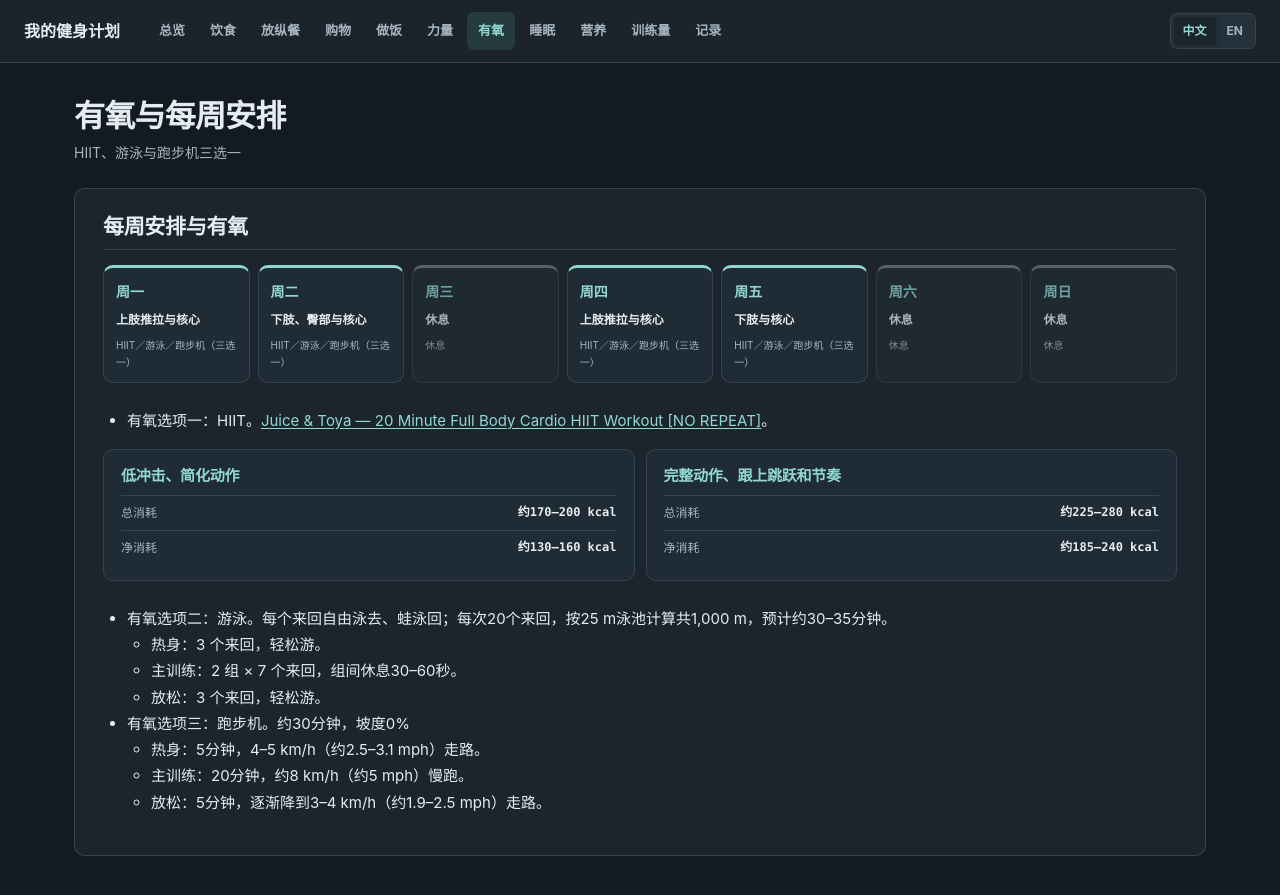
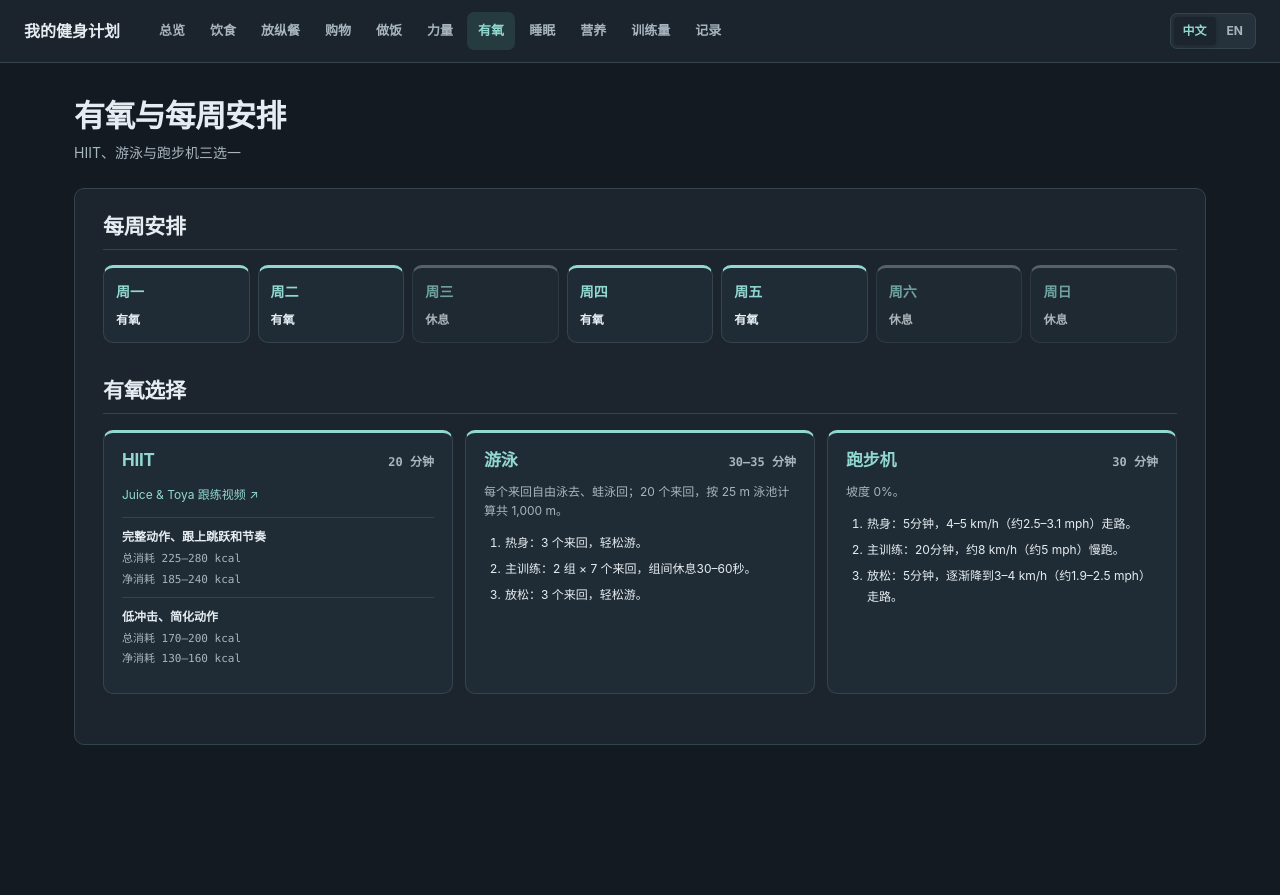
Before and after one commit to yunhaixiang/fitness, a Jekyll site: the page built from cardio.md, in a window 1280 px wide and 936 px high. Shown: the top 895 px of the window. Built offline with Jekyll 4.4.1, drawn with Linux system fonts in a browser that asks for light colours.

Commit message:
Simplify cardio plan and show three options as cards

```diff
--- a/_includes/cardio-weekly-table.html
+++ b/_includes/cardio-weekly-table.html
@@ -3,46 +3,17 @@
 <thead>
 <tr>
 <th>星期</th>
-<th>力量训练</th>
 <th>有氧</th>
 </tr>
 </thead>
 <tbody>
-<tr>
-<td>周一</td>
-<td>上肢推拉与核心</td>
-<td>HIIT／游泳／跑步机（三选一）</td>
-</tr>
-<tr>
-<td>周二</td>
-<td>下肢、臀部与核心</td>
-<td>HIIT／游泳／跑步机（三选一）</td>
-</tr>
-<tr>
-<td>周三</td>
-<td>休息</td>
-<td>休息</td>
-</tr>
-<tr>
-<td>周四</td>
-<td>上肢推拉与核心</td>
-<td>HIIT／游泳／跑步机（三选一）</td>
-</tr>
-<tr>
-<td>周五</td>
-<td>下肢与核心</td>
-<td>HIIT／游泳／跑步机（三选一）</td>
-</tr>
-<tr>
-<td>周六</td>
-<td>休息</td>
-<td>休息</td>
-</tr>
-<tr>
-<td>周日</td>
-<td>休息</td>
-<td>休息</td>
-</tr>
+<tr data-cardio="active"><td>周一</td><td>有氧</td></tr>
+<tr data-cardio="active"><td>周二</td><td>有氧</td></tr>
+<tr data-cardio="rest"><td>周三</td><td>休息</td></tr>
+<tr data-cardio="active"><td>周四</td><td>有氧</td></tr>
+<tr data-cardio="active"><td>周五</td><td>有氧</td></tr>
+<tr data-cardio="rest"><td>周六</td><td>休息</td></tr>
+<tr data-cardio="rest"><td>周日</td><td>休息</td></tr>
 </tbody>
 </table>
 </div>
--- a/assets/i18n.js
+++ b/assets/i18n.js
@@ -79,6 +79,11 @@
     '腹直肌；侧腹辅助': 'rectus abdominis; obliques (secondary)',
     '有氧与每周安排': 'Cardio & weekly schedule', 'HIIT、游泳与跑步机三选一': 'Choose HIIT, swimming or treadmill',
     '每周安排与有氧': 'Weekly training schedule & cardio',
+    '每周安排': 'Weekly plan', '有氧选择': 'Cardio options',
+    'Juice & Toya 跟练视频 ↗': 'Juice & Toya workout video ↗',
+    '总消耗': 'Gross burn', '净消耗': 'Net burn',
+    '每个来回自由泳去、蛙泳回；20 个来回，按 25 m 泳池计算共 1,000 m。': 'Swim freestyle out and breaststroke back for each lap. Twenty laps in a 25 m pool total 1,000 m.',
+    '坡度 0%。': '0% incline.',
     '有氧选项一：HIIT。': 'Cardio option 1: HIIT.',
     '有氧选项二：游泳。每个来回自由泳去、蛙泳回；每次20个来回，按25 m泳池计算共1,000 m，预计约30–35分钟。': 'Cardio option 2: swimming. Swim freestyle out and breaststroke back for each lap. Twenty laps in a 25 m pool total 1,000 m, about 30–35 minutes.',
     '有氧选项三：跑步机。约30分钟，坡度0%': 'Cardio option 3: treadmill. About 30 minutes at 0% incline.',
@@ -326,7 +331,7 @@
     '类型': 'Type', '基础代谢': 'Resting metabolic rate', '合计': 'Total',
     '钠': 'Sodium', '钙': 'Calcium', '铁': 'Iron', '钾': 'Potassium', '碘': 'Iodine',
     '纤维': 'Fibre', '脂肪': 'Fat', '胆固醇': 'Cholesterol',
-    '在家': 'Home', '健身馆': 'Gym', '休息': 'Rest', '上肢推拉与核心': 'Upper-body push/pull & core',
+    '在家': 'Home', '健身馆': 'Gym', '休息': 'Rest', '训练': 'Training', '上肢推拉与核心': 'Upper-body push/pull & core',
     '下肢、臀部与核心': 'Lower body, glutes & core', '下肢与核心': 'Lower body & core',
     'HIIT／游泳／跑步机（三选一）': 'HIIT / swim / treadmill (choose one)',
     '游泳': 'Swimming', '跑步机': 'Treadmill',
--- a/assets/site.css
+++ b/assets/site.css
@@ -254,11 +254,6 @@ img{max-width:100%;height:auto}
 .visual-day-card.is-rest{border-top-color:#6e7b85;opacity:.7}
 .visual-day-name{font-size:14px;color:var(--accent)}
 .visual-day-card span{font-size:12px;font-weight:650}
-.visual-day-card small{font-size:10px;color:var(--muted)}
-.visual-hiit-card h3{color:var(--accent)}
-.visual-hiit-metric{display:flex;justify-content:space-between;gap:10px;padding:7px 0;border-top:1px solid var(--line);font-size:12px}
-.visual-hiit-metric span{color:var(--muted)}
-.visual-hiit-metric strong{font-family:ui-monospace,SFMono-Regular,Menlo,monospace}
 .visual-timeline{list-style:none!important;padding:0 0 0 24px!important;margin:15px 0 29px!important;border-left:2px solid #426863}
 .visual-timeline-item{position:relative;display:grid;grid-template-columns:125px minmax(0,1fr);gap:12px;padding:0 0 22px 17px}
 .visual-timeline-item:last-child{padding-bottom:0}
@@ -336,3 +331,18 @@ img{max-width:100%;height:auto}
 .nutrition-key-deficit strong{color:#e5bc78}
 @media(max-width:760px){.nutrition-overview-main{grid-template-columns:1fr;gap:20px}}
 @media(max-width:420px){.nutrition-overview{padding:17px}.nutrition-key-row strong{font-size:17px}}
+
+.cardio-option-grid{display:grid;grid-template-columns:repeat(3,minmax(0,1fr));gap:12px;margin:16px 0 26px}
+.cardio-option-card{min-width:0;background:#202c35;border:1px solid var(--line);border-radius:10px;padding:16px 18px;border-top:3px solid var(--accent)}
+.cardio-option-head{display:flex;align-items:baseline;justify-content:space-between;gap:12px;margin-bottom:10px}
+.cardio-option-head h3{font-size:17px!important;line-height:1.3!important;margin:0!important;padding:0!important;border:0!important;color:var(--accent)}
+.cardio-option-head span{font:650 12px/1.4 ui-monospace,SFMono-Regular,Menlo,monospace;color:var(--muted);white-space:nowrap}
+.cardio-option-card p{font-size:12px;line-height:1.6;margin:0 0 12px!important;color:var(--muted)}
+.cardio-option-link{display:inline-block;margin:0 0 13px;font-size:12px;text-decoration:none}
+.cardio-option-link:hover{text-decoration:underline}
+.cardio-variant{display:grid;gap:4px;padding:9px 0;border-top:1px solid var(--line);font-size:12px}
+.cardio-variant strong{font-size:12px;font-weight:650}
+.cardio-variant span{font:11px/1.5 ui-monospace,SFMono-Regular,Menlo,monospace;color:var(--muted)}
+.cardio-option-card ol{margin:0!important;padding-left:20px!important;font-size:12px;line-height:1.65}
+.cardio-option-card li{padding-left:1px;margin:0 0 5px}
+@media(max-width:900px){.cardio-option-grid{grid-template-columns:1fr}}
--- a/assets/visual-tables.js
+++ b/assets/visual-tables.js
@@ -282,27 +282,15 @@
     document.addEventListener('visibilitychange', () => { if (!document.hidden) selectToday(); });
   }
 
-  if (page === 'cardio' && tables.length === 2) {
+  if (page === 'cardio' && tables.length === 1) {
     const week = el('div', 'visual-week-strip');
     for (const row of tables[0].tBodies[0].rows) {
-      const rest = val(row, 1) === val(row, 2);
+      const rest = row.dataset.cardio === 'rest';
       const card = el('article', `visual-card visual-day-card${rest ? ' is-rest' : ''}`);
-      card.append(el('strong', 'visual-day-name', val(row, 0)), el('span', '', val(row, 1)), el('small', '', val(row, 2)));
+      card.append(el('strong', 'visual-day-name', val(row, 0)), el('span', '', val(row, 1)));
       week.append(card);
     }
     mount(tables[0], week);
-    const options = el('div', 'visual-card-grid');
-    for (const row of tables[1].tBodies[0].rows) {
-      const card = el('article', 'visual-card visual-hiit-card');
-      card.append(el('h3', '', val(row, 0)));
-      for (const [column, zh, english] of [[1, '总消耗', 'Gross burn'], [2, '净消耗', 'Net burn']]) {
-        const metric = el('div', 'visual-hiit-metric');
-        metric.append(el('span', '', tr(zh, english)), el('strong', '', `${val(row, column)} kcal`));
-        card.append(metric);
-      }
-      options.append(card);
-    }
-    mount(tables[1], options);
   }
 
   if (page === 'sleep' && tables[0]) {
--- a/cardio.md
+++ b/cardio.md
@@ -6,52 +6,43 @@ permalink: /cardio/
 visual: true
 ---
 
-## 每周安排与有氧
-
-
-
-
+## 每周安排
 
 {% include cardio-weekly-table.html %}
 
-- 有氧选项一：HIIT。[Juice & Toya — 20 Minute Full Body Cardio HIIT Workout [NO REPEAT]](https://www.youtube.com/watch?v=M0uO8X3_tEA)。
+## 有氧选择
 
-<div class="table-wrap">
-<table class="plan-table">
-<thead>
-<tr>
-<th>跟练版本</th>
-<th style="text-align: right;">单次总消耗 kcal</th>
-<th style="text-align: right;">单次净消耗 kcal</th>
-</tr>
-</thead>
-<tbody>
-<tr>
-<td>低冲击、简化动作</td>
-<td style="text-align: right;">约170–200</td>
-<td style="text-align: right;">约130–160</td>
-</tr>
-<tr>
-<td>完整动作、跟上跳跃和节奏</td>
-<td style="text-align: right;">约225–280</td>
-<td style="text-align: right;">约185–240</td>
-</tr>
-</tbody>
-</table>
+<div class="cardio-option-grid">
+  <article class="cardio-option-card">
+    <div class="cardio-option-head"><h3>HIIT</h3><span>20 分钟</span></div>
+    <a class="cardio-option-link" href="https://www.youtube.com/watch?v=M0uO8X3_tEA" target="_blank" rel="noopener noreferrer">Juice &amp; Toya 跟练视频 ↗</a>
+    <div class="cardio-variant">
+      <strong>完整动作、跟上跳跃和节奏</strong>
+      <span>总消耗 225–280 kcal</span>
+      <span>净消耗 185–240 kcal</span>
+    </div>
+    <div class="cardio-variant">
+      <strong>低冲击、简化动作</strong>
+      <span>总消耗 170–200 kcal</span>
+      <span>净消耗 130–160 kcal</span>
+    </div>
+  </article>
+  <article class="cardio-option-card">
+    <div class="cardio-option-head"><h3>游泳</h3><span>30–35 分钟</span></div>
+    <p>每个来回自由泳去、蛙泳回；20 个来回，按 25 m 泳池计算共 1,000 m。</p>
+    <ol>
+      <li>热身：3 个来回，轻松游。</li>
+      <li>主训练：2 组 × 7 个来回，组间休息30–60秒。</li>
+      <li>放松：3 个来回，轻松游。</li>
+    </ol>
+  </article>
+  <article class="cardio-option-card">
+    <div class="cardio-option-head"><h3>跑步机</h3><span>30 分钟</span></div>
+    <p>坡度 0%。</p>
+    <ol>
+      <li>热身：5分钟，4–5 km/h（约2.5–3.1 mph）走路。</li>
+      <li>主训练：20分钟，约8 km/h（约5 mph）慢跑。</li>
+      <li>放松：5分钟，逐渐降到3–4 km/h（约1.9–2.5 mph）走路。</li>
+    </ol>
+  </article>
 </div>
-
-
-
-
-
-- 有氧选项二：游泳。每个来回自由泳去、蛙泳回；每次20个来回，按25 m泳池计算共1,000 m，预计约30–35分钟。
-  - 热身：3 个来回，轻松游。
-  - 主训练：2 组 × 7 个来回，组间休息30–60秒。
-  - 放松：3 个来回，轻松游。
-
-
-
-- 有氧选项三：跑步机。约30分钟，坡度0%
-  - 热身：5分钟，4–5 km/h（约2.5–3.1 mph）走路。
-  - 主训练：20分钟，约8 km/h（约5 mph）慢跑。
-  - 放松：5分钟，逐渐降到3–4 km/h（约1.9–2.5 mph）走路。
```
Also changed, not shown: assets/today.js (+3 -4 lines).
